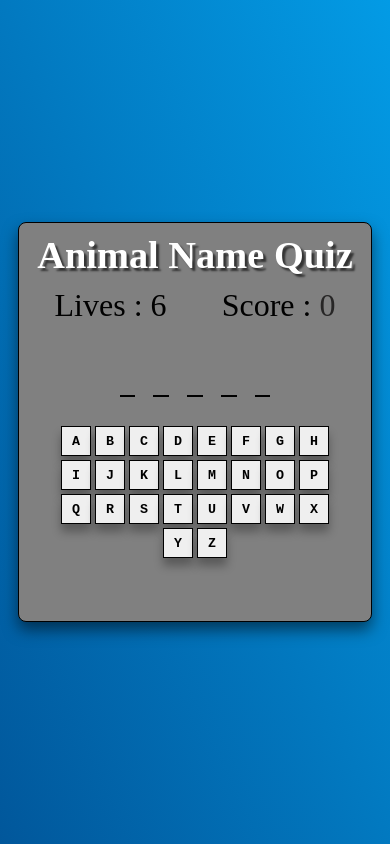
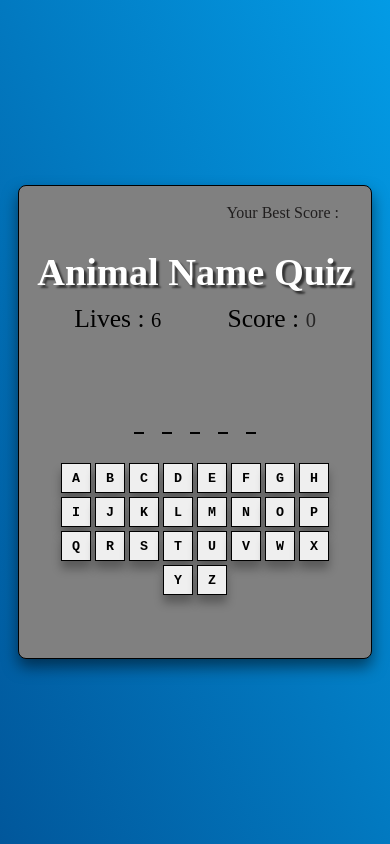
Before and after one commit to Anthcode/React_Animal_Quiz, a React (Create React App) app: page / in a window 390 px wide. Built offline with nearby package versions, Linux system fonts and the light colour scheme.

Commit message:
css style

```diff
--- a/src/App.js
+++ b/src/App.js
@@ -9,24 +9,28 @@ export default function App() {
   const [scoreCount, setScoreCount] = useState(0);
   const [passwd, setPasswd] = useState('');
   const [reset, setReset] = useState(false);
+  const [highScores, setHighScores] = useState(JSON.parse(localStorage.getItem('highScores'))|| false);
 
-
-  const score = {
-    score : scoreCount,
-    user : 'grich'
-  }
-
-
-  const highScores = JSON.parse(localStorage.getItem('highScores')) || [];
 
 
     useEffect(() => {
+      localStorage.setItem('highScores',JSON.stringify(highScores))
 
+     if(highScores){
+      setHighScores(highScores)
+     }
+    },[])
+
+
+
+
+    useEffect(() => {
       const RandomPasswd = () => {
         const random = Math.floor(Math.random() * ANIMAL_LIST.length);
         setPasswd(ANIMAL_LIST[random].toUpperCase());
         console.log('random pass', ANIMAL_LIST[random]);
       };
+
       RandomPasswd();
     },[reset]);
 
@@ -46,9 +50,9 @@ export default function App() {
   let lose = lives === 0;
 
   const checkBestScore = ()=>{
-    console.log(highScores.score );
-    if (scoreCount > highScores.score){
-    localStorage.setItem('highScores',JSON.stringify(score))
+    console.log(highScores);
+    if (scoreCount > highScores){
+    localStorage.setItem('highScores',JSON.stringify(scoreCount))
     }else return;
   }
 
@@ -57,6 +61,7 @@ export default function App() {
       setScoreCount(scoreCount + 1);
       setQuessedLetters([]);
       setBad([]);
+      checkBestScore();
     } else {
       checkBestScore();
       setLives(6);
@@ -69,6 +74,7 @@ export default function App() {
 
   return (
     <div className="App">
+      <div className="lastBestScore">Your Best Score : {highScores}</div>
       <h1>Animal Name Quiz</h1>
       <div className="lives">
         <span className="span-lives">
@@ -78,6 +84,7 @@ export default function App() {
           Score : <span className="score-num">{scoreCount}</span>
         </span>
       </div>
+
       <div className="win">
         {win && <h2>WIN !!!</h2>}
         {lose && <h2>LOSE :(</h2>}
@@ -125,7 +132,7 @@ export default function App() {
       </div>
       <div className={win || lose ? 'restart-div' : 'restart-div-hide'}>
         <button className="restart" onClick={restart}>
-          Restart
+          {win? 'Next' : 'Restart'}
         </button>
       </div>
     </div>
--- a/src/style.css
+++ b/src/style.css
@@ -31,7 +31,7 @@ body {
   width: 440px;
   min-width: 340px;
   min-height: 400px;
-  max-height: 400px;
+  padding: 0 14px;
   border: 1px solid black;
   border-radius: 8px;
   box-shadow: 0px 8px 15px rgba(0, 0, 0, 0.5);
@@ -68,7 +68,8 @@ h1 {
   font-family: monospace;
   gap: 0.7em;
   margin: 5px 5px;
-  min-width: 360px;
+
+
 }
 
 h2 {
@@ -127,10 +128,11 @@ h2 {
   visibility: visible;
   display: flex;
   justify-content: center;
-  flex: 0.2;
+  padding: 14px 10px;
 }
 .restart {
   justify-content: center;
+
   margin: auto 0;
   color: blue;
   font-size: 0.6em;
@@ -149,6 +151,13 @@ h2 {
   color: white;
   animation-play-state: paused;
 }
+.lastBestScore{
+  display: flex;
+  justify-content: flex-end;
+  padding: 18px;
+  font-size: .5em; color: rgb(32, 30, 30);
+  width: 100%;
+}
 
 @keyframes reset {
   0% {
@@ -161,3 +170,10 @@ h2 {
     opacity: 0.5;
   }
 }
+
+@media only screen and (max-width: 768px) {
+  /* For mobile phones: */
+span{
+  font-size: 0.8em;
+}
+}
```
